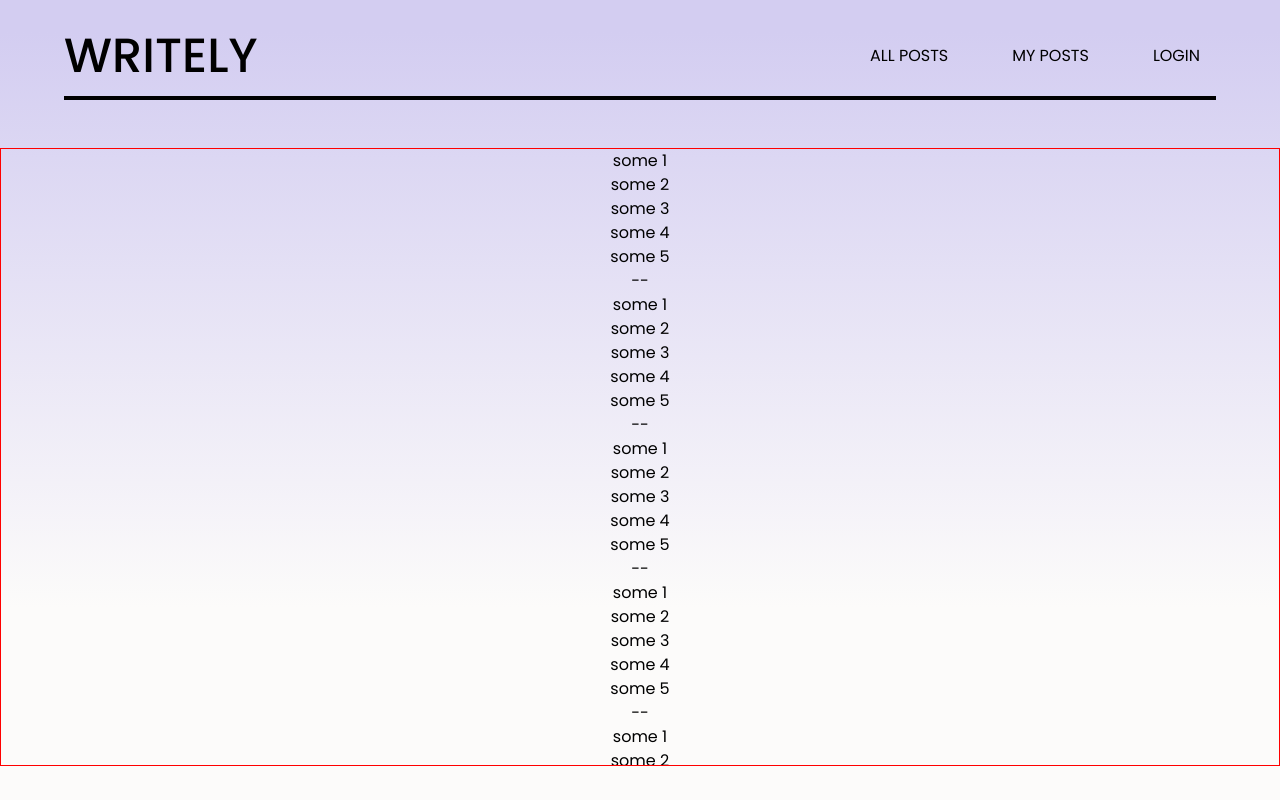
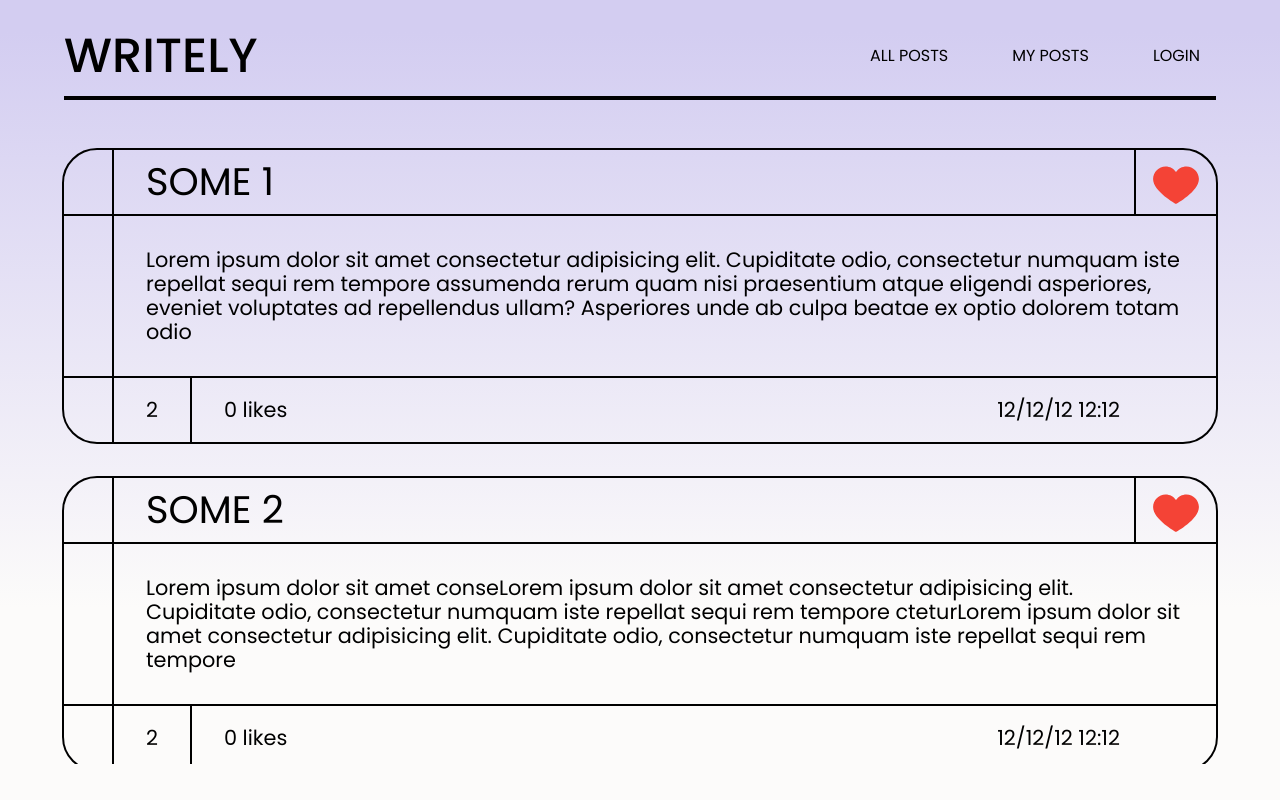
Before and after one commit to Writely-blog/front_end, a React (Vite) app: page / in a window 1280 px wide. Built offline with nearby package versions, Linux system fonts and the light colour scheme.

Commit message:
all post page are working now

```diff
--- a/src/components/onePost/OnePost.css
+++ b/src/components/onePost/OnePost.css
@@ -5,7 +5,9 @@
   border-radius: 35px;
   display: flex;
   flex-direction: row;
+  justify-content: space-between;
   font-size: 1.3rem;
+  margin-bottom: 2rem;
 }
 
 * p {
@@ -33,6 +35,8 @@
 /* JUST FOR BORDERS */
 
 .onepost-right-side {
+  width: 100%;
+  white-space: normal;
   display: flex;
   flex-direction: column;
   justify-content: space-between;
@@ -59,13 +63,32 @@
   justify-content: center;
 }
 
-.onepost-like-btn {
+.onepost-btns {
+  display: flex;
+  flex-direction: row;
+  justify-content: end;
+  align-items: center;
+  height: 100%;
+}
+
+.onepost-left-btn {
+  height: 100%;
   min-width: 5rem;
   border-left: 2.5px solid black;
-  height: 100%;
   display: flex;
   align-items: center;
   justify-content: center;
+  font-size: 2rem;
+}
+
+.onepost-right-btn {
+  height: 100%;
+  min-width: 5rem;
+  border-left: 2.5px solid black;
+  display: flex;
+  align-items: center;
+  justify-content: center;
+  font-size: 2rem;
 }
 
 .onepost-contex {
--- a/src/components/onePost/OnePost.jsx
+++ b/src/components/onePost/OnePost.jsx
@@ -1,7 +1,12 @@
 import React from 'react';
 import './OnePost.css';
+import { FiEdit } from 'react-icons/fi';
+import { MdDeleteForever } from 'react-icons/md';
+import { FcLike } from 'react-icons/fc';
 
-const OnePost = () => {
+const OnePost = ({ title, context, likes_count, user_id }) => {
+  console.log(title, context, likes_count, user_id);
+  const is = false;
   return (
     <div className='onepost-container'>
       <div className='onepost-left-side'>
@@ -11,59 +16,37 @@ const OnePost = () => {
       <div className='onepost-right-side'>
         <div className='onepost-title-bar'>
           <div className='onepost-title'>
-            <p>
-              Lorem ipsum dolor sit amet consectetur adipisicing
-              elit.Perspiciatis q
-            </p>
+            <p>{title}</p>
           </div>
-          <div className='onepost-like-btn'>like</div>
+          <div className='onepost-btns'>
+            {is ? (
+              <>
+                <div className='onepost-left-btn'>
+                  <FiEdit />
+                </div>
+                <div className='onepost-right-btn'>
+                  <MdDeleteForever />
+                </div>
+              </>
+            ) : (
+              <>
+                <div className='onepost-right-btn'>
+                  <FcLike color='white' size='50px' />
+                </div>
+              </>
+            )}
+          </div>
         </div>
         <div className='onepost-contex'>
-          <p>
-            Lorem ipsum dolor sit amet consectetur adipisicing elit.
-            Perspiciatis quas nam sunt veniam aliquam consequuntur cupiditate,
-            laborum ea facilis maiores quos culpa sequi rem architecto odit
-            delectus vero repellendus, fuga eius qui iste repudiandae cumque?
-            Eaque, pariatur dolorum sunt ullam quam quibusdam repudiandae
-            explicabo fuga laborum, eius harum quaerat. Natus accusamus saepe
-            illum laudantium assumenda, facere rerum doloribus dolor explicabo!
-            Magni incidunt commodi voluptatem cupiditate magnam quibusdam,
-            assumenda placeat consectetur nam nobis maxime. Quibusdam sit
-            maiores ipsa fugit facere, labore quo repellendus nemo nihil quas at
-            iusto ducimus sunt enim voluptas sint velit incidunt, vitae
-            animivero repellendus, fuga eius qui iste repudiandae cumque? Eaque,
-            pariatur dolorum sunt ullam quam quibusdam repudiandae explicabo
-            fuga laborum, eius harum quaerat. Natus accusamus saepe illum
-            laudantium assumenda, facere rerum doloribus dolor explicabo! Magni
-            incidunt commodi voluptatem cupiditate magnam quibusdam, assumenda
-            placeat consectetur nam nobis maxime. Quibusdam sit maiores ipsa
-            fugit facere, labore quo repellendus nemo nihil quas at iusto
-            ducimus sunt enim voluptas sint velit incidunt, vitae animivero
-            repellendus, fuga eius qui iste repudiandae cumque? Eaque, pariatur
-            dolorum sunt ullam quam quibusdam repudiandae explicabo fuga
-            laborum, eius harum quaerat. Natus accusamus saepe illum laudantium
-            assumenda, facere rerum doloribus dolor explicabo! Magni incidunt
-            commodi voluptatem cupiditate magnam quibusdam, assumenda placeat
-            consectetur nam nobis maxime. Quibusdam sit maiores ipsa fugit
-            facere, labore quo repellendus nemo nihil quas at iusto ducimus sunt
-            enim voluptas sint velit incidunt, vitae animivero repellendus, fuga
-            eius qui iste repudiandae cumque? Eaque, pariatur dolorum sunt ullam
-            quam quibusdam repudiandae explicabo fuga laborum, eius harum
-            quaerat. Natus accusamus saepe illum laudantium assumenda, facere
-            rerum doloribus dolor explicabo! Magni incidunt commodi voluptatem
-            cupiditate magnam quibusdam, assumenda placeat consectetur nam nobis
-            maxime. Quibusdam sit maiores ipsa fugit facere, labore quo
-            repellendus nemo nihil quas at iusto ducimus sunt enim voluptas sint
-            velit incidunt, vitae animi
-          </p>
+          <p>{context}</p>
         </div>
         <div className='onepost-footer'>
           <div className='onepost-footer-left'>
             <div className='onepost-username'>
-              <p>Dimфывфывфывa</p>
+              <p>{user_id}</p>
             </div>
             <div className='onepost-like-counter'>
-              <p>10 likes</p>
+              <p>{likes_count} likes</p>
             </div>
           </div>
           <div className='onepost-footer-right-date'>
--- a/src/components/scrollablePosts/ScrollablePosts.css
+++ b/src/components/scrollablePosts/ScrollablePosts.css
@@ -5,11 +5,9 @@
   width: 100%;
   height: calc(91vh - 7rem);
   margin-top: 2rem;
-  border: 1px solid red;
 }
 
 .posts-container {
-  border: 1px solid red;
   width: 100%;
   height: 100%;
   display: flex;
--- a/src/components/scrollablePosts/ScrollablePosts.jsx
+++ b/src/components/scrollablePosts/ScrollablePosts.jsx
@@ -1,17 +1,20 @@
 import React from 'react';
 import './ScrollablePosts.css';
+import OnePost from '../onePost/OnePost';
 
 const ScrollablePosts = () => {
   const data = [
     {
       title: 'some 1',
-      context: 'Lorem ipsum dolor sit amet consectetur',
+      context:
+        'Lorem ipsum dolor sit amet consectetur adipisicing elit. Cupiditate odio, consectetur numquam iste repellat sequi rem tempore assumenda rerum quam nisi praesentium atque eligendi asperiores, eveniet voluptates ad repellendus ullam? Asperiores unde ab culpa beatae ex optio dolorem totam odio',
       likes_count: 0,
       user_id: 2,
     },
     {
       title: 'some 2',
-      context: 'Lorem ipsum dolor sit amet consectetur',
+      context:
+        'Lorem ipsum dolor sit amet conseLorem ipsum dolor sit amet consectetur adipisicing elit. Cupiditate odio, consectetur numquam iste repellat sequi rem tempore cteturLorem ipsum dolor sit amet consectetur adipisicing elit. Cupiditate odio, consectetur numquam iste repellat sequi rem tempore ',
       likes_count: 0,
       user_id: 2,
     },
@@ -37,41 +40,16 @@ const ScrollablePosts = () => {
   return (
     <div className='scrollable-container'>
       <div id='scrollable' className='posts-container'>
-        {data?.map((el) => (
-          <p>{el.title}</p>
-        ))}
-        <p>--</p>
-        {data?.map((el) => (
-          <p>{el.title}</p>
-        ))}
-        <p>--</p>
-        {data?.map((el) => (
-          <p>{el.title}</p>
-        ))}
-        <p>--</p>
-        {data?.map((el) => (
-          <p>{el.title}</p>
-        ))}
-        <p>--</p>
-        {data?.map((el) => (
-          <p>{el.title}</p>
-        ))}
-        <p>--</p>
-        {data?.map((el) => (
-          <p>{el.title}</p>
-        ))}
-        <p>--</p>
-        {data?.map((el) => (
-          <p>{el.title}</p>
-        ))}
-        <p>--</p>
-        {data?.map((el) => (
-          <p>{el.title}</p>
-        ))}
-        <p>--</p>
-        {data?.map((el) => (
-          <p>{el.title}</p>
-        ))}
+        {data?.map((post) => {
+          return (
+            <OnePost
+              title={post.title}
+              context={post.context}
+              likes_count={post.likes_count}
+              user_id={post.user_id}
+            />
+          );
+        })}
       </div>
     </div>
   );
```
